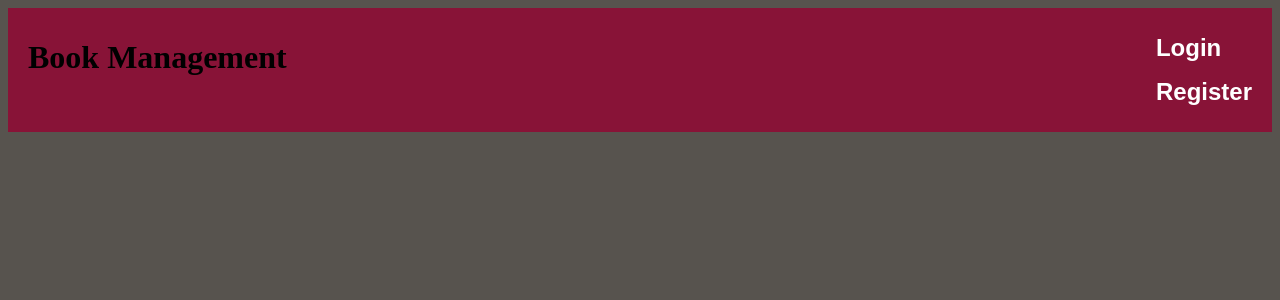
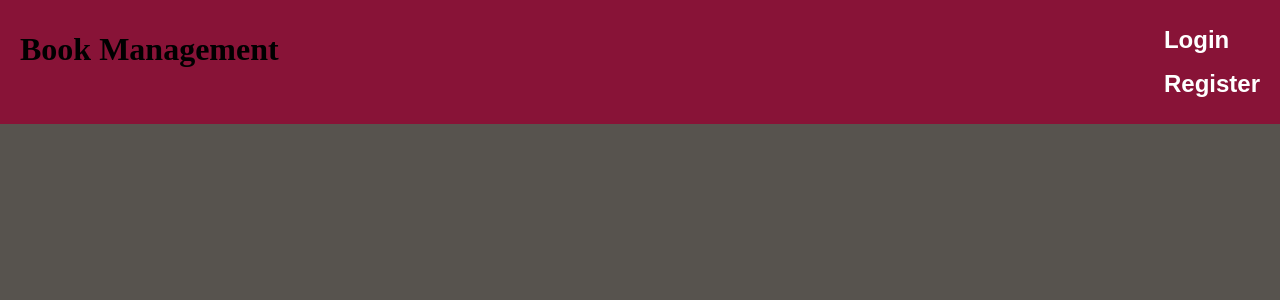
Before and after one commit to jivan9822/FULLSTACK-BOOK-PROJECT, a React (Create React App) app in the folder clint/: page / in a window 1280 px wide. Shown: the top 300 px of the page. Built offline with nearby package versions, Linux system fonts and the light colour scheme; no server answers; a web font is replaced by a local one.

Commit message:
some more style

```diff
--- a/clint/src/App.js
+++ b/clint/src/App.js
@@ -6,6 +6,7 @@ import Login from './components/user/login/Login';
 import axios from 'axios';
 import { useEffect, useState } from 'react';
 import LogOut from './components/user/login/LogOut';
+import './App.css';
 
 function App() {
   const [loginStatus, setLoginStatus] = useState(false);
--- a/clint/src/components/homePage/styleHome.module.css
+++ b/clint/src/components/homePage/styleHome.module.css
@@ -1,4 +1,6 @@
 body {
+  margin: 0 auto;
+  max-width: 1400px;
   background-color: #57534e;
   font-family: 'Sono';
 }
```
Also changed, not shown: clint/src/App.css (added).
